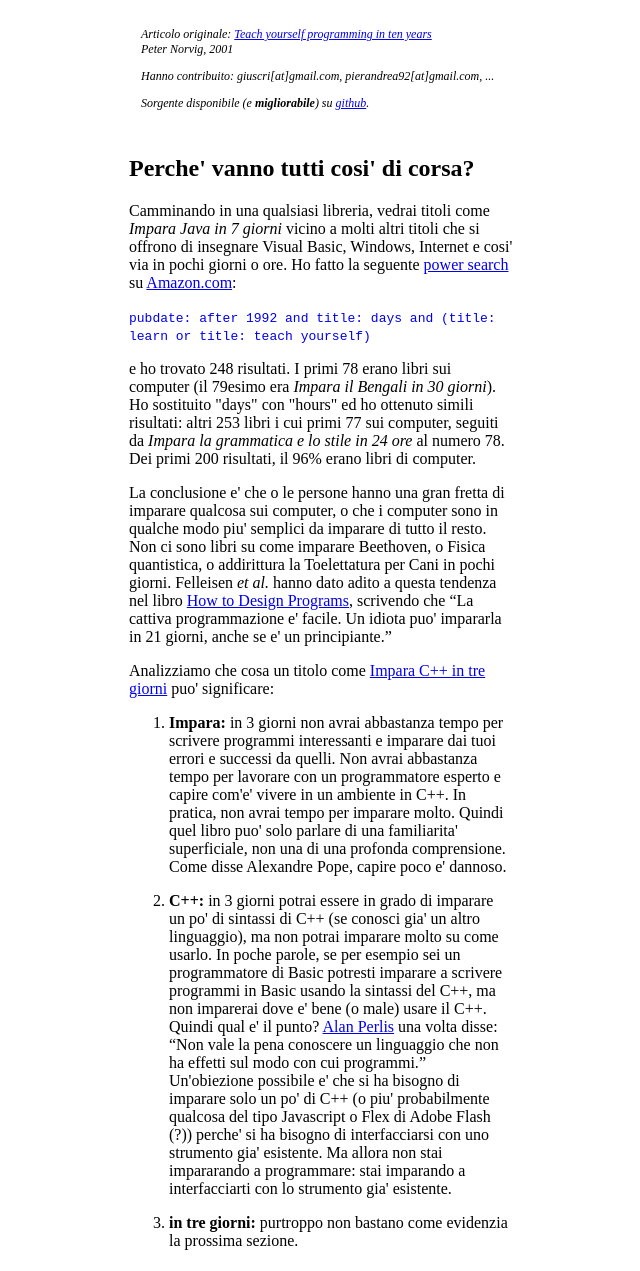
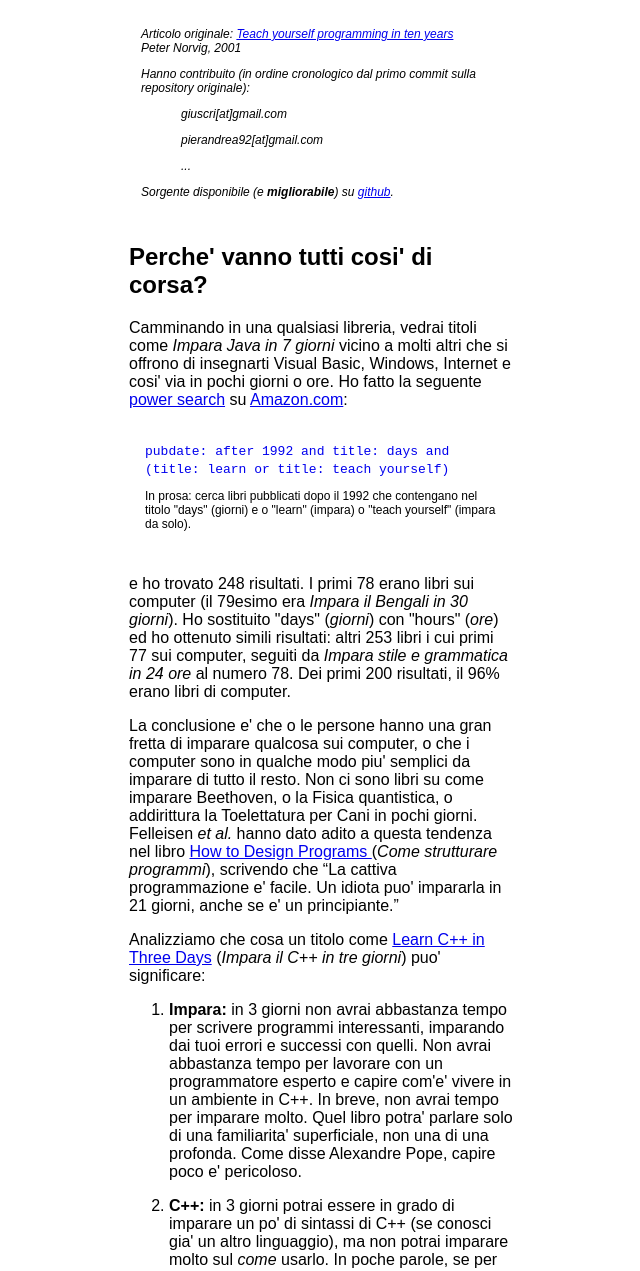
Before and after one commit to giuscri/giuscri.github.io.old, a plain HTML site: page index.html in a window 1280 px wide. Shown: the part 114-1385 px from the top of the page, without its empty margins (319-959 px from the left). Drawn offline with Linux system fonts and the light colour scheme.

Commit message:
Update src

```diff
--- a/index.html
+++ b/index.html
@@ -13,7 +13,18 @@
 <div id="infos">
 <p>Articolo originale: <a href=http://norvig.com/21-days.html>Teach yourself programming in ten years</a>
 Peter&nbsp;Norvig,&nbsp;2001</p>
-<p>Hanno contribuito: giuscri[at]gmail.com, pierandrea92[at]gmail.com, ...</p>
+
+<p>
+Hanno contribuito
+(in ordine cronologico dal primo commit
+sulla repository originale):
+<ul id="authors">
+<li>giuscri[at]gmail.com</li>
+<li>pierandrea92[at]gmail.com</li>
+<li>...</li>
+</ul>
+</p>
+
 <p>Sorgente disponibile (e <strong>migliorabile</strong>) su
 <a href=https://github.com/giuscri/giuscri.github.io>github</a>.</p>
 </div>
@@ -22,8 +33,8 @@ Peter&nbsp;Norvig,&nbsp;2001</p>
 <p>
     Camminando in una qualsiasi libreria, vedrai
     titoli come <em>Impara Java in 7 giorni</em>
-    vicino a molti altri titoli che si offrono
-    di insegnare Visual Basic, Windows, Internet
+    vicino a molti altri che si offrono
+    di insegnarti Visual Basic, Windows, Internet
     e cosi' via in pochi giorni o ore. Ho fatto
     la seguente <a href="...">power search</a>
     su <a href="http://www.amazon.com/">Amazon.com</a>:
@@ -34,15 +45,22 @@ Peter&nbsp;Norvig,&nbsp;2001</p>
     <a href="...">pubdate: after 1992 and title: days and
     (title: learn or title: teach yourself)</a>
     </code>
+
+    <p id="powerSearch_ita">
+        In prosa: cerca libri pubblicati dopo il 1992
+        che contengano nel titolo &quot;days&quot; (giorni)
+        e o &quot;learn&quot; (impara) o &quot;teach yourself&quot;
+        (impara da solo).
+    </p>
 </div>
 
 <p>
     e ho trovato 248 risultati. I primi 78 erano
     libri sui computer (il 79esimo era <em>Impara il Bengali
-    in 30 giorni</em>). Ho sostituito &quot;days&quot;
-    con &quot;hours&quot; ed ho ottenuto simili risultati:
+    in 30 giorni</em>). Ho sostituito &quot;days&quot; (<em>giorni</em>)
+    con &quot;hours&quot; (<em>ore</em>) ed ho ottenuto simili risultati:
     altri 253 libri i cui primi 77 sui computer, seguiti
-    da <em>Impara la grammatica e lo stile in 24 ore</em>
+    da <em>Impara stile e grammatica in 24 ore</em>
     al numero 78. Dei primi 200 risultati, il 96% erano libri di
     computer.
 </p>
@@ -51,53 +69,65 @@ Peter&nbsp;Norvig,&nbsp;2001</p>
     La conclusione e' che o le persone hanno una gran fretta
     di imparare qualcosa sui computer, o che i computer sono
     in qualche modo piu' semplici da imparare di tutto il resto.
-    Non ci sono libri su come imparare Beethoven, o Fisica quantistica,
-    o addirittura la Toelettatura per Cani in pochi giorni. Felleisen <em>et al.</em>
-    hanno dato adito a questa tendenza nel libro <a href="http://www.ccs.neu.edu/home/matthias/HtDP2e/index.html">How to Design Programs</a>,
+    Non ci sono libri su come imparare Beethoven, o la Fisica quantistica,
+    o addirittura la Toelettatura per Cani in pochi giorni.
+    Felleisen <em>et al.</em>
+    hanno dato adito a questa tendenza nel libro
+    <a href="http://www.ccs.neu.edu/home/matthias/HtDP2e/index.html">
+       How to Design Programs
+    </a> (<em>Come strutturare programmi</em>),
     scrivendo che <q>La cattiva programmazione e' facile. Un idiota
     puo' impararla in 21 giorni, anche se e' un principiante.</q>
 </p>
 
 <p>
     Analizziamo che cosa un titolo come
-    <a href="...">Impara C++ in tre giorni</a> puo' significare:
+    <a href="http://www.amazon.com/Learn-C-Three-Days-Rachele/dp/1556227078">
+    Learn C++ in Three Days</a>
+    (<em>Impara il C++ in tre giorni</em>) puo' significare:
     <ol>
         <li><strong>Impara:</strong> in 3 giorni non avrai abbastanza tempo
-        per scrivere programmi interessanti e imparare dai tuoi errori
-        e successi da quelli. Non avrai abbastanza tempo per lavorare
+        per scrivere programmi interessanti, imparando dai tuoi errori
+        e successi con quelli. Non avrai abbastanza tempo per lavorare
         con un programmatore esperto e capire com'e' vivere in un ambiente
-        in C++. In pratica, non avrai tempo per imparare molto. Quindi quel
-        libro puo' solo parlare di una familiarita' superficiale, non una
-        di una profonda comprensione. Come disse Alexandre Pope, capire
-        poco e' dannoso.</li>
+        in C++. In breve, non avrai tempo per imparare molto. Quel
+        libro potra' parlare solo di una familiarita' superficiale, non una
+        di una profonda. Come disse Alexandre Pope, capire
+        poco e' pericoloso.</li>
 
         <li><strong>C++:</strong> in 3 giorni potrai essere in grado
         di imparare un po' di sintassi di C++ (se conosci gia' un
-        altro linguaggio), ma non potrai imparare molto su come usarlo.
+        altro linguaggio), ma non potrai imparare molto sul <em>come</em> usarlo.
         In poche parole, se per esempio sei un programmatore di Basic
         potresti imparare a scrivere programmi in Basic usando la sintassi
-        del C++, ma non imparerai dove e' bene (o male) usare il C++. Quindi
+        del C++, ma non imparerai dove e' meglio (o peggio) usare il C++. Quindi
         qual e' il punto? <a href="...">Alan Perlis</a> una volta disse:
         <q>Non vale la pena conoscere un linguaggio che non ha effetti
         sul modo con cui programmi.</q> Un'obiezione possibile
         e' che si ha bisogno di imparare solo un po' di C++ (o piu' probabilmente
         qualcosa del tipo Javascript o Flex di Adobe Flash (?)) perche' si ha
-        bisogno di interfacciarsi con uno strumento gia' esistente. Ma allora
-        non stai impararando a programmare: stai imparando a interfacciarti
-        con lo strumento gia' esistente.</li>
+        bisogno di interfacciarsi con qualcosa di gia' scritto per portare
+        a termine un particolare compito. Ma allora
+        non stai impararando a programmare in C++: stai imparando
+        come portare a termine il tuo compito.</li>
 
         <li><strong>in tre giorni:</strong> purtroppo non bastano come
-         evidenzia la prossima sezione.</li>
+        evidenzia la prossima sezione.</li>
     </ol>
 </p>
 
 <h2>Impara a programmare in dieci anni</h2>
 <p>
-    Alcuni ricercatori (...) hanno mostrato come in una grande varieta' di
-    campi fra cui giocare a
+    Alcuni ricercatori (
+    <a href="http://www.amazon.com/exec/obidos/ASIN/034531509X/">Bloom(1985)</a>,
+    <a href="#bh">Bryan &amp; Harter (1899)</a>,
+    <a href="http://www.amazon.com/exec/obidos/ASIN/0805803092">Hayes (1989)</a>,
+    <a href="#sc">Simmon &amp; Chase (1973)</a>
+    ) hanno mostrato come in una grande varieta' di
+    campi fra i quale giocare a
     scacchi, comporre musica, scrivere telegrammi, dipingere,
     suonare il piano, nuotare, giocare a tennis, fare ricerca
-    in neuropsicologia e topologia per sviluppare
+    in neuropsicologia, topologia, per sviluppare
     esperienza servono circa dieci anni.
     Il segreto e' praticare in modo critico ed intelligente: non semplicemente
     fare e ancora fare, ma mettere alla prova se stessi
@@ -106,30 +136,33 @@ Peter&nbsp;Norvig,&nbsp;2001</p>
     e correggere ogni errore. Quindi ripetere. E ripetere ancora.
     Sembra non ci siano scorciatoie: persino Mozart, che fu un prodigio
     della musica all'eta' di quattro anni, ne impiego' 13 o piu' di anni
-    prima che potesse produrre musica di rilevanza internazionale. Cambiando genere,
-    i Beatles sembra facero <em>il botto</em> con una fila di hit e
-    un'apparizione all'<em>Ed&nbsp;Sullivan&nbsp;show</em> nel 1964. Ma hanno suonato
+    prima che potesse produrre musica di rilevanza internazionale.
+    Cambiando genere, i Beatles sembra facero <em>il botto</em>
+    con una fila di hit e un'apparizione
+    all'<em>Ed&nbsp;Sullivan&nbsp;show</em> nel 1964. Ma hanno suonato
     in piccoli locali a Liverpool e Hamburg fin dal 1957,
     e nonostante avessero ricevuto apprezzamenti dal pubblico fin da subito,
     il loro primo grande successo riconosciuto dalla critica,
-    <em>Sgt.&nbsp;Peppers</em>, usci' solo nel 1967. <a href="....">Malcolm Gladwell</a>
-    riporta che uno studio sugli allievi della Berlin Academy of Music mise
-    a confronto i migliori, quelli semplicemente bravi e i peggiori di una classe e chiese
+    <em>Sgt.&nbsp;Peppers</em>, usci' solo nel 1967.
+    <a href="http://www.amazon.com/Outliers-Story-Success-Malcolm-Gladwell/dp/0316017922">Malcolm Gladwell</a>
+    riporta uno studio sugli allievi della Berlin&nbsp;Academy&nbsp;of&nbsp;Music
+    mise a confronto i migliori, quelli semplicemente bravi
+    e i peggiori di una classe e chiese
     loro quanto si erano esercitati fino a quel momento:
 
     <blockquote>
     Tutti nei tre gruppi hanno cominciato a suonare piu' o meno alla stessa
     eta' - verso i cinque anni. In quel primo periodo tutti sembra abbiano
-    suonato per lo stesso tempo - circa due o tre ore alla settimana. Ma
-    verso gli otto annni le vere differenze cominciano ad emergere. Gli
+    suonato con la stessa frequenza - circa due o tre ore alla settimana. Ma
+    verso gli otto anni le vere differenze cominciano ad emergere. Gli
     studenti che finiranno ad essere i migliori nella classe hanno cominciato
     a suonare piu' di tutti gli altri: sei ore alla settimana all'eta' di nove
     anni, otto a 12 anni, 16 alla settimana all'eta' di 14 anni, e sempre a
     crescere fino a che a vent'anni suonavano oltre le 30 ore a settimana.
-    Verso i vent'anni quindi i musicisti piu' bravi (<em>nella classe</em>, ndt)
+    Verso i vent'anni quindi i musicisti piu' bravi (<em>nella classe</em>, NdT)
     avevano totalizzato 10,000 ore di pratica durante il corso della loro vita.
     I meno bravi avevano invece raggiunto 8'000 ore e i futuri insegnanti di
-    musica poco piu' di 4,000 ore.
+    musica (<em>sic</em>) poco piu' di 4,000 ore.
     </blockquote>
 
     Quindi potrebbero essere le 10,000 ore, e non i 10 anni, la cifra magica.
@@ -142,7 +175,7 @@ Peter&nbsp;Norvig,&nbsp;2001</p>
     per il detto <q>ars longa, vita brevis</q>, che e' una parte di
     una citazione piu' lunga <q>Ars longa, vita brevis, occasion praeceps,
     experimentus pericolosum, iudicum difficile</q>;, che in
-    [Italiano] (ndt) puo' essere tradotta come <q>La vita e' breve, il ... lungo/a
+    [Italiano] (NdT) puo' essere tradotta come <q>La vita e' breve, il ... lungo/a
     le opportunita' ...</q> Sebbene in Latino <em>ars</em> puo' significare
     sia arte che abilita', nella versione originale in Greco la parola
     &quot;techne&quot; ha solamente il secondo significato.
@@ -225,7 +258,7 @@ Peter&nbsp;Norvig,&nbsp;2001</p>
     Con tutto questo in mente, uno puo' domandarsi quanto lontano
     si arriva imparando dai libri. Prima che nascesse il mio primo
     figlio, ho letto qualsiasi libro del tipo <em>Impara/Diventa ...</em>
-    (... ndt), e mi sentivo ugualmente un principiante senza indizi.
+    (... NdT), e mi sentivo ugualmente un principiante senza indizi.
     30 mesi piu' tardi, quanto nacqua il mio secondo figlio, pensate
     che tornai indietro ai vecchi libri che avevo comprato per un ripasso?
     No. Piuttosto, mi affidai alla mia esperienza personale, che si rivelo'
@@ -346,7 +379,7 @@ appena preme un tasto, o nella maniera &quot;batch&quot;, in cui
 uno sente le note solo dopo aver suonato l'intero pezzo? Chiaramente,
 la maniera interattiva rende piu' semplice imparare il piano, e lo stesso
 per la programmazione. Insisti [quindi] in un linguaggio con una
-modalita' interattiva (un interprete, ndt) e usalo.</li>
+modalita' interattiva (un interprete, NdT) e usalo.</li>
 
 </ul>
 
--- a/stylesheet.css
+++ b/stylesheet.css
@@ -1,14 +1,24 @@
 /* Centering every block in body */
-body { margin-left: auto; margin-right: auto; width: 24em; }
+body {
+  margin-left: auto;
+  margin-right: auto;
+  font-family: sans-serif;
+  width: 24em; }
 
 /* infos is a div. Making it in evidence using a different style. */
 #infos { padding: 1em; font-size: 0.75em; font-style: italic; }
 
+#authors li { list-style: none; }
+
 /* Adding blanks between lists' elements */
 li { margin: 0 0 1em 0; }
 
+#powerSearch { padding: 1em;  }
+
 /* Do not underline power search link */
 #powerSearch a { text-decoration: none; }
+
+#powerSearch_ita { font-size: 0.75em;  }
 
 /* Hide bullets for the list in referenceSection div */
 #referenceSection li { list-style: none; }
```
